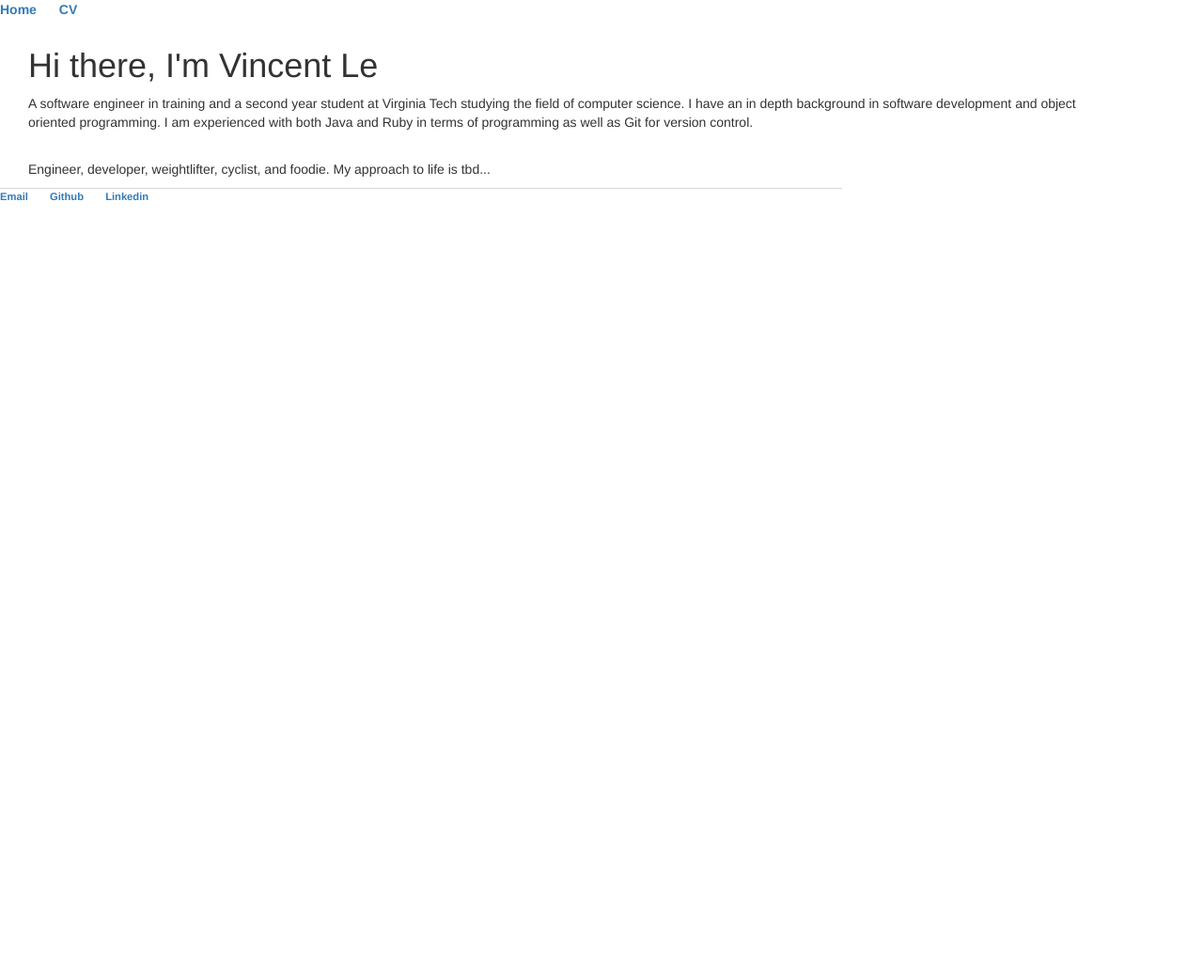
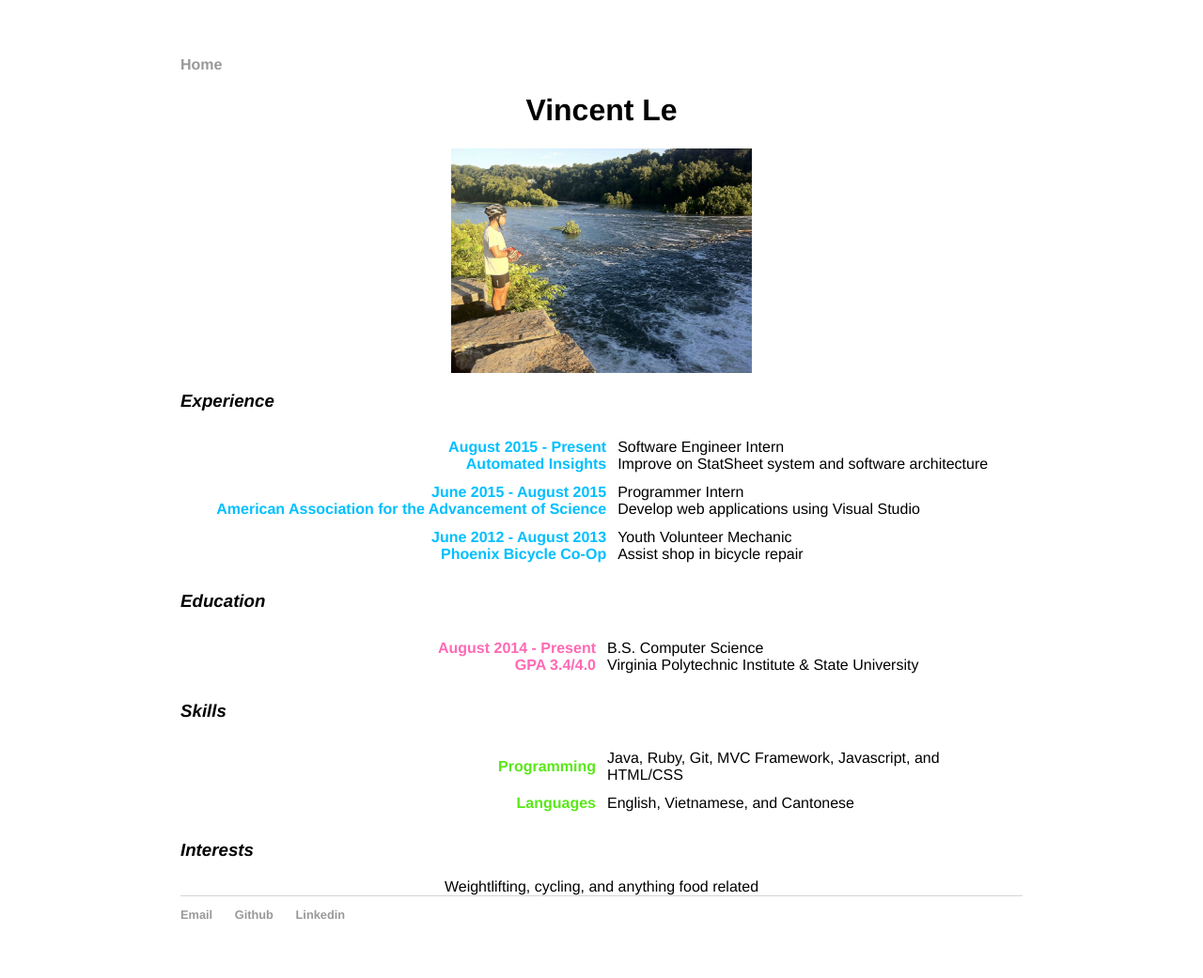
Before and after one commit to vinnyoodles/vinnyoodles.github.io, a Jekyll site: the page built from index.html, in a window 1280 px wide. Shown: the whole page at 94% size. Built offline with Jekyll 4.4.1, drawn with Linux system fonts in a browser that asks for light colours; nearby versions of some CDN libraries; before the commit the page ends 900 px from its top, so only the background shows below that.

Commit message:
clean up resume and add image

```diff
--- a/_layouts/default.html
+++ b/_layouts/default.html
@@ -4,9 +4,6 @@
     <title>{{ page.title }}</title>
     <!-- link to main stylesheet -->
     <link rel="stylesheet" type="text/css" href="/css/main.css">
-    <!-- Latest compiled and minified CSS -->
-    <link rel="stylesheet" href="http://maxcdn.bootstrapcdn.com/bootstrap/3.3.5/css/bootstrap.min.css">
-
     <!-- jQuery library -->
     <script src="https://ajax.googleapis.com/ajax/libs/jquery/1.11.3/jquery.min.js"></script>
 
@@ -17,7 +14,6 @@
     <nav>
     <ul>
       <li><a href="/">Home</a></li>
-      <li><a href="/cv">CV</a></li>
     </ul>
     </nav>
     <div class="container">
--- a/css/main.css
+++ b/css/main.css
@@ -3,7 +3,6 @@ body {
   width: 70%;
 }
 nav ul, footer ul {
-  font-family:'Helvetica', 'Arial', 'Sans-Serif';
   padding: 0px;
   list-style: none;
   font-weight: bold;
@@ -19,8 +18,7 @@ a {
 a:hover {
   text-decoration: underline;
 }
-h1 {
-  /*font-size: 3em;*/
+* {
   font-family:'Helvetica', 'Arial', 'Sans-Serif';
 }
 p {
@@ -39,3 +37,6 @@ ul.posts {
 ul.posts li {
   list-style: none;
 }
+.left-column {
+  text-align:right;
+}
--- a/index.html
+++ b/index.html
@@ -2,15 +2,102 @@
 layout: default
 title: Vincent Le
 ---
-<div class="container">
-  <div class="blurb">
-    <h1>Hi there, I'm Vincent Le</h1>
-    <p>
-    A software engineer in training and a second year student at Virginia Tech studying the field of computer science. I have an in depth background in software development and object oriented programming. I am experienced with both Java and Ruby in terms of programming as well as Git for version control.
-    </p>
-    <br>
-    <p>
-    Engineer, developer, weightlifter, cyclist, and foodie. My approach to life is tbd...
-    </p>
-  </div><!-- /.blurb -->
-</div><!-- /.container -->
+<div class="blurb">
+
+  <h1 style="text-align:center">Vincent Le</h1>
+  <img src="image/me.jpg" alt="Picture of me" style="width:320px;height:239px;display:block;margin-left:auto;margin-right:auto;">
+
+  <div class="row">
+    <h3><i>Experience</i></h3>
+
+    <table style="width:100%" cellspacing="10">
+      <tr>
+        <td class="left-column">
+          <b><font color="deepskyblue">
+              August 2015 - Present<br>Automated Insights
+          </font></b>
+        </td>
+        <td>
+          Software Engineer Intern
+          <br>Improve on StatSheet system and software architecture
+        </td>
+      </tr>
+      <tr>
+        <td class="left-column">
+          <b><font color="deepskyblue">
+              June 2015 - August 2015<br>American Association for the Advancement of Science
+          </font></b>
+        </td>
+        <td>
+          Programmer Intern
+          <br>Develop web applications using Visual Studio
+        </td>
+      </tr>
+      <tr>
+        <td class="left-column">
+          <b><font color="deepskyblue">
+              June 2012 - August 2013<br>Phoenix Bicycle Co-Op
+          </font></b>
+        </td>
+        <td>
+          Youth Volunteer Mechanic
+          <br>Assist shop in bicycle repair
+        </td>
+      </tr>
+    </table>
+
+  </div>
+
+  <div class="row">
+    <h3><i>Education</i></h3>
+
+    <table style="width:100%" cellspacing="10">
+      <tr>
+        <td class="left-column" style="width:50%">
+          <b><font color="hotpink">
+              August 2014 - Present
+              <br>GPA 3.4/4.0
+          </font></b>
+        </td>
+        <td style="width:50%">
+          B.S. Computer Science
+          <br>Virginia Polytechnic Institute &amp; State University
+        </td>
+      </tr>
+    </table>
+
+  </div>
+
+  <div class="row">
+    <h3><i>Skills</i></h3>
+
+    <table style="width:100%" cellspacing="10">
+      <tr>
+        <td class="left-column" style="width:50%">
+          <b><font color="#59E817">
+              Programming
+          </font></b>
+        </td>
+        <td>
+           Java, Ruby, Git, MVC Framework, Javascript, and HTML/CSS
+        </td>
+      </tr>
+      <tr>
+        <td class="left-column" style="width:50%">
+          <b><font color="#59E817">
+              Languages
+          </font></b>
+        </td>
+        <td>
+          English, Vietnamese, and Cantonese
+        </td>
+      </tr>
+    </table>
+
+  </div>
+
+  <div class="row">
+    <h3><i>Interests</i></h3>
+    <div style="text-align:center">Weightlifting, cycling, and anything food related</div>
+  </div>
+</div><!-- /.blurb -->
```
Also changed, not shown: image/me.jpg (added).
